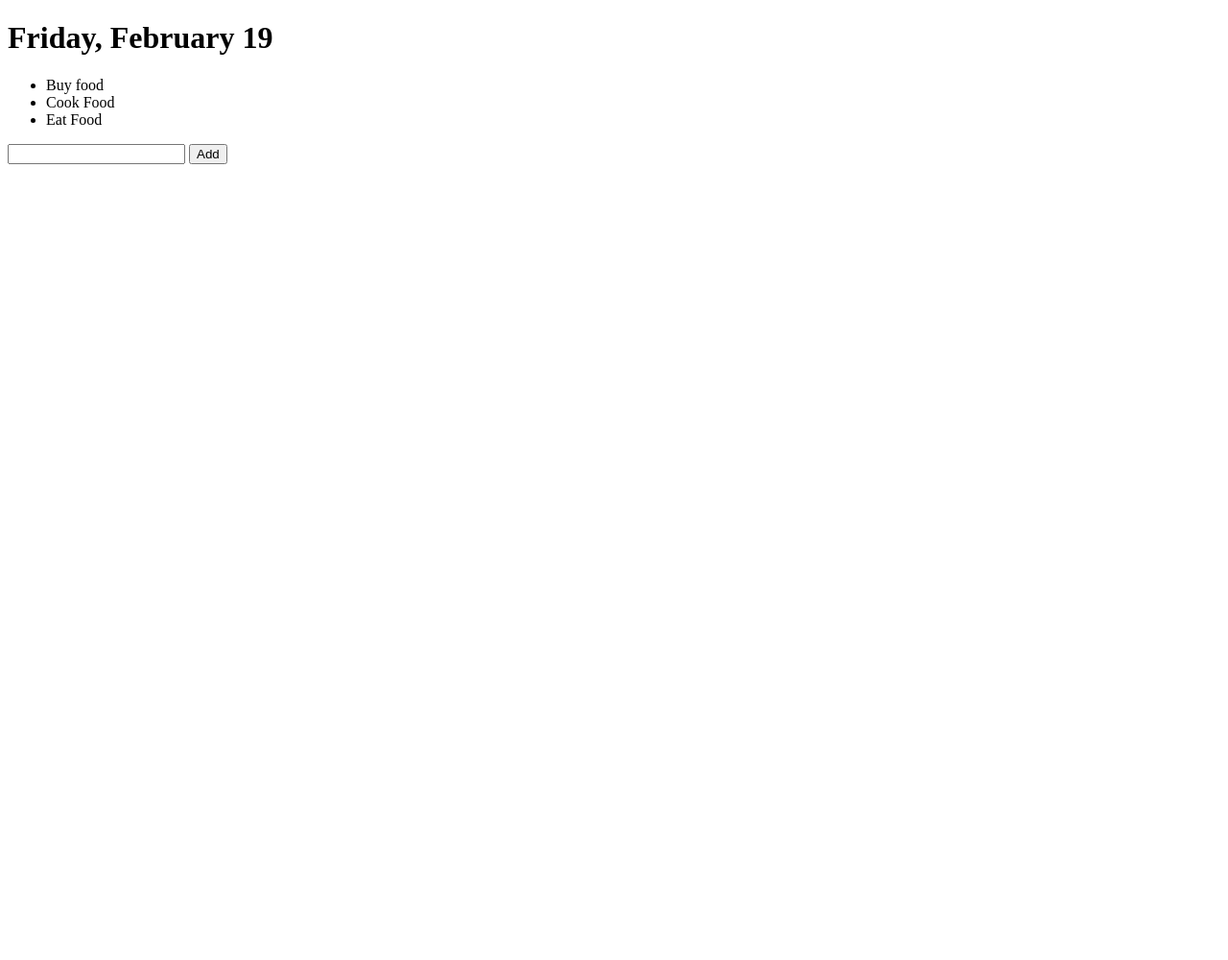
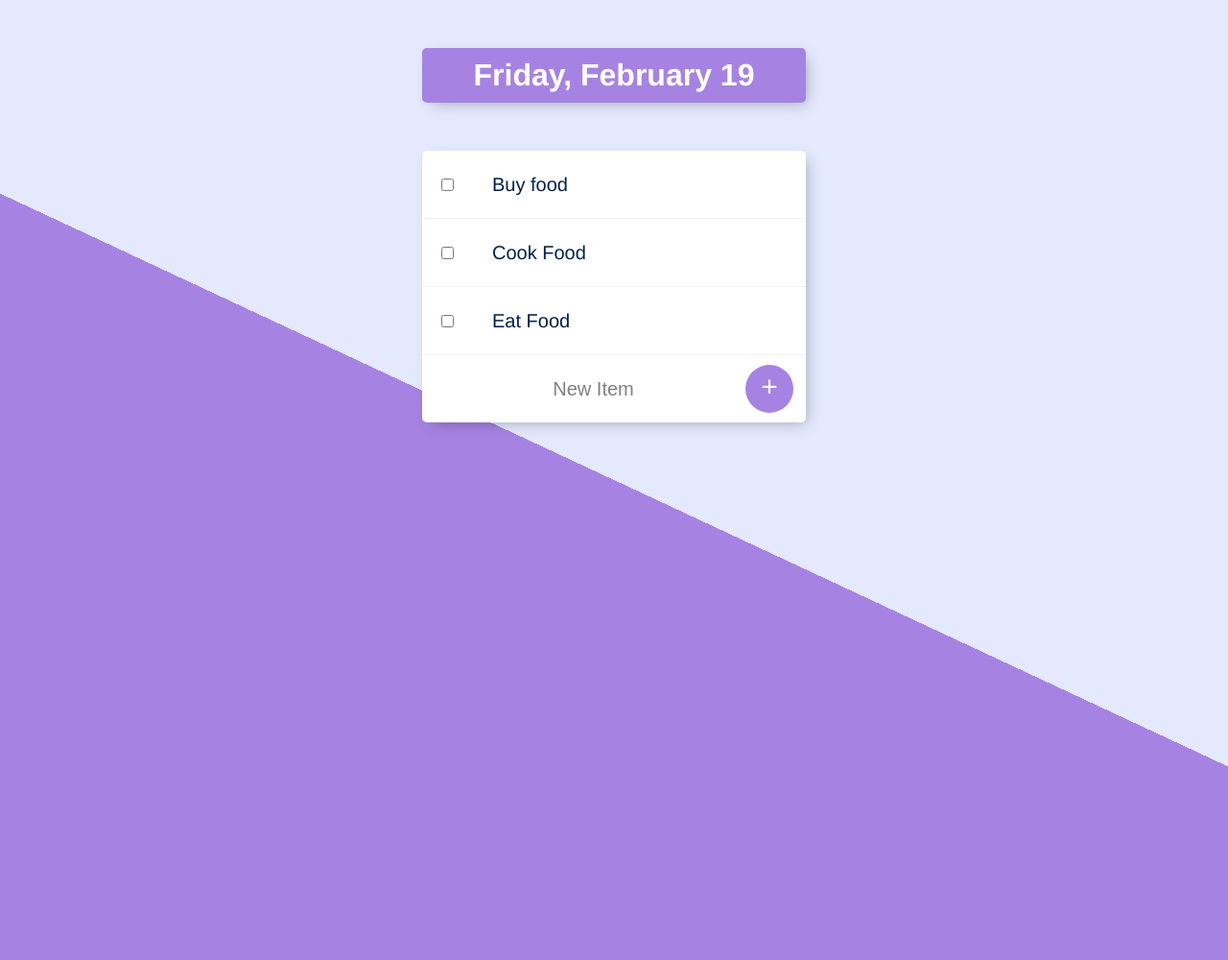
Before and after one commit to rlucas03/todolist-v1, a Node server app: page / in a window 1280 px wide. Shown: the whole page at 96% size. Before the commit the page ends 171 px from the top, so only its background shows below. Run offline with Node 20, Linux system fonts and the light colour scheme.

Commit message:
added styles for todo list

```diff
--- a/app.js
+++ b/app.js
@@ -4,6 +4,8 @@ const bodyParser = require('body-parser');
 
 // create a new instance of express
 const app = express();
+// tells express to serve up this public folder as a static resource, it can have our css, imgs, js in it
+app.use(express.static('public'));
 
 let items = ['Buy food', 'Cook Food', 'Eat Food'];
 // items increases ++ by one and newitem gets pushed onto the end of the array
@@ -20,6 +22,8 @@ app.use(bodyParser.urlencoded({extended: true}));
 //  when we first load up our home page we go through this get route
 // and we render our list.ejs passing in 2 variables kindofday and newlistitems which is set to equal the items array
 app.get('/', function(req, res) {
+		res.sendFile(__dirname + '/list.ejs');
+
 
 let today = new Date();
 let currentDay = today.getDay();
--- a/index.html
+++ b/index.html
@@ -3,6 +3,7 @@
 	<head>
 		<meta charset="utf-8">
 		<title>To Do List</title>
+
 	</head>
 	<body>
 		<h1>It's a weekday!</h1>
--- /dev/null
+++ b/public/css/styles.css
@@ -0,0 +1,100 @@
+html {
+  background-color: #E4E9FD;
+  background-image: -webkit-linear-gradient(65deg, #A683E3 50%, #E4E9FD 50%);
+  min-height: 1000px;
+  font-family: 'helvetica neue';
+}
+
+h1 {
+  color: #fff;
+  padding: 10px;
+}
+
+.box {
+  max-width: 400px;
+  margin: 50px auto;
+  background: white;
+  border-radius: 5px;
+  box-shadow: 5px 5px 15px -5px rgba(0, 0, 0, 0.3);
+}
+
+#heading {
+  background-color: #A683E3;
+  text-align: center;
+}
+
+.item {
+  min-height: 70px;
+  display: flex;
+  align-items: center;
+  border-bottom: 1px solid #F1F1F1;
+}
+
+.item:last-child {
+  border-bottom: 0;
+}
+/*gets the last item*/
+
+input:checked+p {
+  text-decoration: line-through;
+  text-decoration-color: #A683E3;
+}
+/*puts a line through item once checked with purple line*/
+
+input[type="checkbox"] {
+  margin: 20px;
+}
+/*this allows us to specify our css for an attribute type of checkbox and apply style only to those things*/
+
+p {
+  margin: 0;
+  padding: 20px;
+  font-size: 20px;
+  font-weight: 200;
+  color: #00204a;
+}
+
+form {
+  text-align: center;
+  margin-left: 20px;
+}
+
+button {
+  min-height: 50px;
+  width: 50px;
+  border-radius: 50%;
+  border-color: transparent;
+  background-color: #A683E3;
+  color: #fff;
+  font-size: 30px;
+  padding-bottom: 6px;
+  border-width: 0;
+}
+
+input[type="text"] {
+  text-align: center;
+  height: 60px;
+  top: 10px;
+  border: none;
+  background: transparent;
+  font-size: 20px;
+  font-weight: 200;
+  width: 313px;
+}
+
+input[type="text"]:focus {
+  outline: none;
+  box-shadow: inset 0 -3px 0 0 #A683E3;
+}
+
+::placeholder {
+  color: grey;
+  opacity: 1;
+}
+/*just targets our placholders and makes them grey*/
+
+footer {
+  color: white;
+  color: rgba(0, 0, 0, 0.5);
+  text-align: center;
+}
--- a/views/list.ejs
+++ b/views/list.ejs
@@ -3,29 +3,32 @@
 	<head>
 		<meta charset="utf-8">
 		<title>To Do List</title>
+    <link href="css/styles.css" rel="stylesheet">
 	</head>
 	<body>
+		<div class="box" id="heading">
+					<h1> <%= kindOfDay %></h1>
 
-		<h1> <%= kindOfDay %></h1>
+		</div>
 
-		<ul>
-<!-- 	<li>Buy Food</li>
-			<li>Cook Food</li>
-			<li>Eat Food</li> -->
+		<div class="box">
+			<%	for (let i=0; i <=newListItems.length-1; i++) { %>
+			<div class="item">
+				<input type="checkbox">
+				<p><%= newListItems[i] %></p>
 
-		<%	for (let i=0; i <=newListItems.length-1; i++) { %>
-			<li><%= newListItems[i] %></li>
-<% } %>
+			</div>
+		<% } %>
+
+		<form class="item" action = "/" method = "post">
+			<input type="text" name="newItem" placeholder="New Item" autocomplete="off">
+			<!-- submit button triggers the post request in the form to the /home route -->
+			<button type="submit" name="button">+</button>
+		</form>
+		</div>
+
 
 <!-- at newListItems we are going to render the value at index i -->
-		</ul>
-
-		<form action = "/" method = "post">
-
-			<input type="text" name="newItem">
-			<!-- submit button triggers the post request in the form to the /home route -->
-			<button type="submit" name="button">Add</button>
-		</form>
 
 	</body>
 </html>
```
Also changed, not shown: 2 other files.
